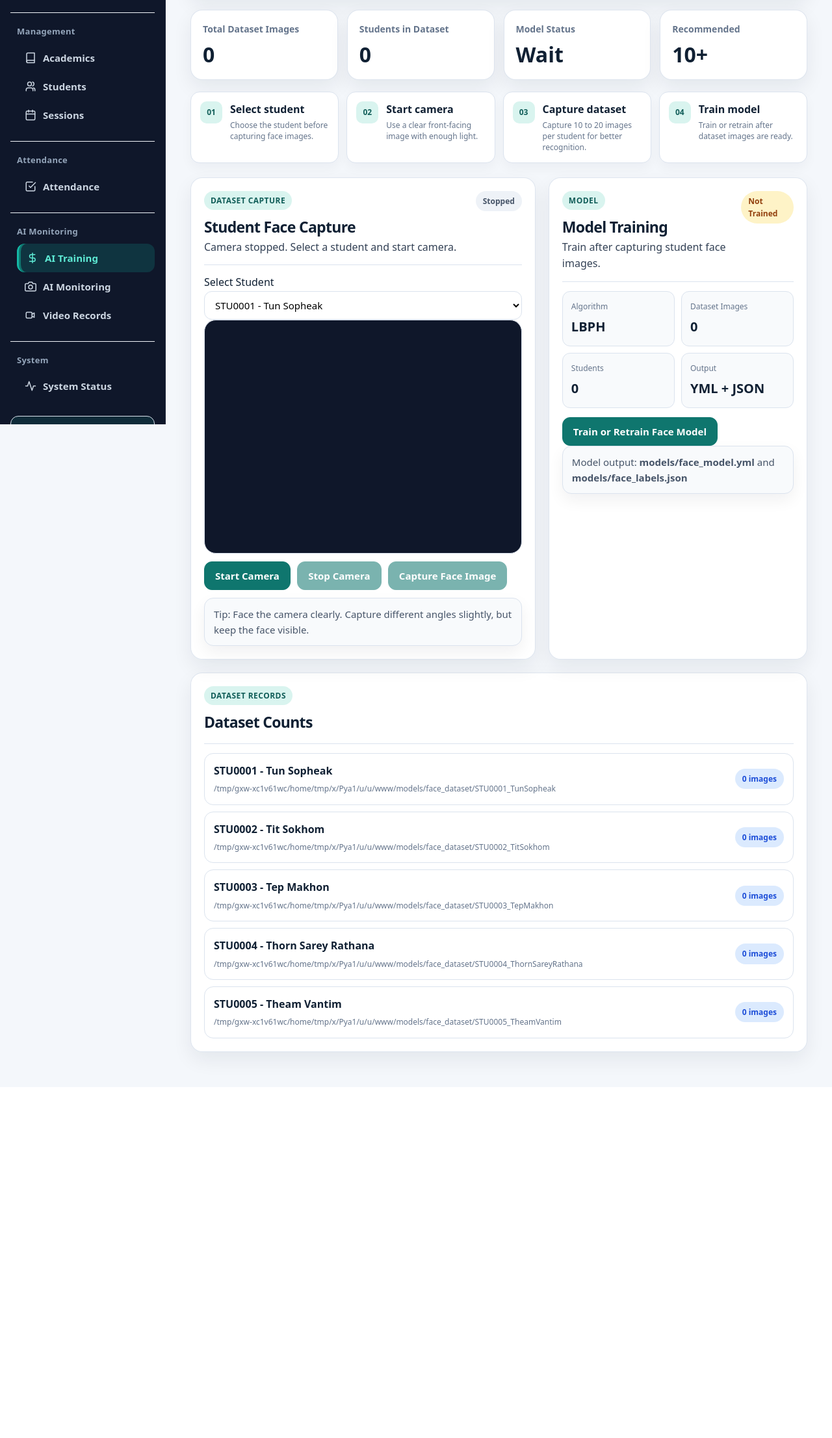
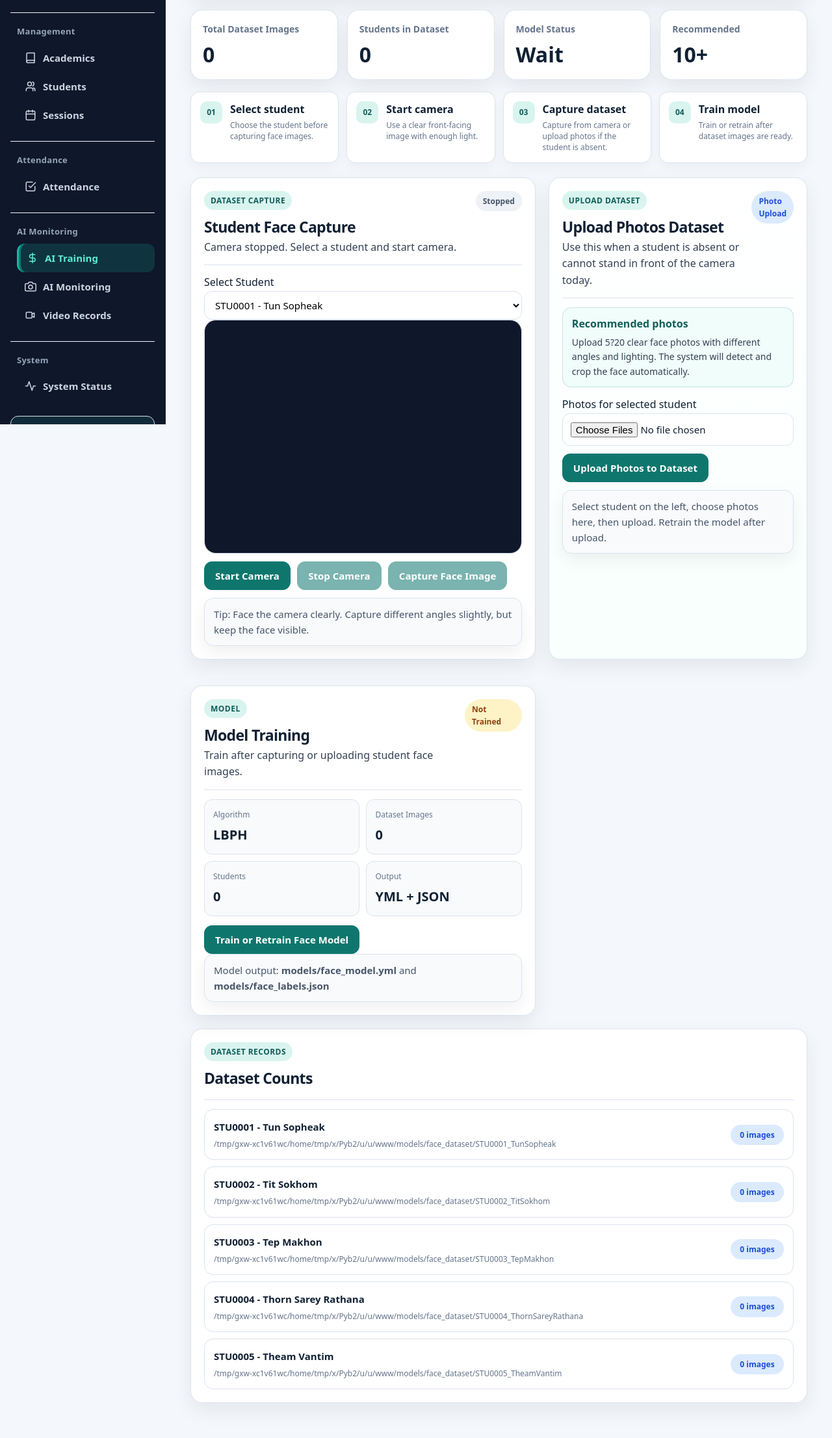
Before and after one commit to TunSopheak/Smart-Classroom-AI-V3, a FastAPI app: page /training/ in a window 1280 px wide. Shown: the part 147-2360 px from the top of the page at 65% size. Before the commit the page ends 1796 px from the top, so only its background shows below. Run offline with FastAPI, Linux system fonts and the light colour scheme; some web fonts are replaced.

Commit message:
Improve training data with names and photo upload

```diff
--- a/app/static/css/ux-final.css
+++ b/app/static/css/ux-final.css
@@ -438,3 +438,44 @@ body {
   70% { box-shadow: 0 0 0 8px rgba(220, 38, 38, 0); }
   100% { box-shadow: 0 0 0 0 rgba(220, 38, 38, 0); }
 }
+/* ================================
+   Stage 10 Training Data Improvement
+================================ */
+
+.upload-dataset-panel {
+  background: linear-gradient(180deg, #ffffff 0%, #f8fffc 100%) !important;
+}
+
+.upload-guideline {
+  border: 1px solid rgba(15, 118, 110, 0.18);
+  background: #f0fdfa;
+  border-radius: 14px;
+  padding: 12px 14px;
+  margin-bottom: 14px;
+}
+
+.upload-guideline strong {
+  color: #115e59;
+  display: block;
+  margin-bottom: 4px;
+}
+
+.upload-guideline p {
+  margin: 0;
+  font-size: 14px;
+}
+
+#photo-upload-input {
+  width: 100%;
+  padding: 12px !important;
+  background: #ffffff;
+}
+
+.dataset-card strong {
+  font-size: 15px;
+}
+
+.dataset-card .status-pill {
+  min-width: 82px;
+  text-align: center;
+}
--- a/app/static/js/training.js
+++ b/app/static/js/training.js
@@ -173,3 +173,65 @@ if (startButton) startButton.addEventListener("click", startCamera);
 if (stopButton) stopButton.addEventListener("click", stopCamera);
 if (captureButton) captureButton.addEventListener("click", captureFace);
 if (trainButton) trainButton.addEventListener("click", trainModel);
+
+
+// ================================
+// Stage 10.2 Upload Photos Dataset
+// ================================
+
+const photoUploadInput = document.getElementById("photo-upload-input");
+const uploadPhotosButton = document.getElementById("upload-photos");
+const uploadMessage = document.getElementById("upload-message");
+
+function setUploadMessage(message, className = "") {
+  if (uploadMessage) {
+    uploadMessage.textContent = message;
+    uploadMessage.className = "note-box " + className;
+  }
+}
+
+async function uploadPhotosDataset() {
+  if (!photoUploadInput || !photoUploadInput.files || photoUploadInput.files.length === 0) {
+    setUploadMessage("Please choose at least one photo.", "status-warning");
+    return;
+  }
+
+  const studentCode = studentSelect.value;
+  const formData = new FormData();
+  formData.append("student_code", studentCode);
+
+  Array.from(photoUploadInput.files).forEach((file) => {
+    formData.append("files", file);
+  });
+
+  uploadPhotosButton.disabled = true;
+  setUploadMessage(`Uploading ${photoUploadInput.files.length} photo(s) for ${studentCode}...`);
+
+  try {
+    const response = await fetch("/training/upload-photos", {
+      method: "POST",
+      body: formData,
+    });
+
+    const result = await response.json();
+
+    if (!response.ok || !result.ok) {
+      throw new Error(result.message || "Upload failed.");
+    }
+
+    let message = `${result.message} Total dataset for ${result.student_name}: ${result.image_count} images.`;
+    if (result.errors && result.errors.length > 0) {
+      message += " Some files skipped: " + result.errors.join(" | ");
+    }
+
+    setUploadMessage(message, result.skipped_count > 0 ? "status-warning" : "status-success");
+    photoUploadInput.value = "";
+  } catch (error) {
+    console.error("Photo upload failed:", error);
+    setUploadMessage(error.message || "Photo upload failed.", "status-danger");
+  } finally {
+    uploadPhotosButton.disabled = false;
+  }
+}
+
+if (uploadPhotosButton) uploadPhotosButton.addEventListener("click", uploadPhotosDataset);
--- a/app/templates/training.html
+++ b/app/templates/training.html
@@ -52,7 +52,7 @@
     <span>03</span>
     <div>
       <strong>Capture dataset</strong>
-      <p>Capture 10 to 20 images per student for better recognition.</p>
+      <p>Capture from camera or upload photos if the student is absent.</p>
     </div>
   </div>
   <div class="flow-step">
@@ -99,12 +99,39 @@
     </div>
   </div>
 
+  <div class="panel upload-dataset-panel">
+    <div class="panel-heading">
+      <div>
+        <span class="section-label">Upload Dataset</span>
+        <h2>Upload Photos Dataset</h2>
+        <p class="muted">Use this when a student is absent or cannot stand in front of the camera today.</p>
+      </div>
+      <span class="status-pill status-info">Photo Upload</span>
+    </div>
+
+    <div class="upload-guideline">
+      <strong>Recommended photos</strong>
+      <p>Upload 5?20 clear face photos with different angles and lighting. The system will detect and crop the face automatically.</p>
+    </div>
+
+    <label class="label">Photos for selected student</label>
+    <input id="photo-upload-input" type="file" accept="image/*" multiple>
+
+    <div class="button-row training-actions">
+      <button id="upload-photos" type="button">Upload Photos to Dataset</button>
+    </div>
+
+    <div id="upload-message" class="note-box">
+      Select student on the left, choose photos here, then upload. Retrain the model after upload.
+    </div>
+  </div>
+
   <div class="panel">
     <div class="panel-heading">
       <div>
         <span class="section-label">Model</span>
         <h2>Model Training</h2>
-        <p class="muted">Train after capturing student face images.</p>
+        <p class="muted">Train after capturing or uploading student face images.</p>
       </div>
       <span id="model-badge" class="status-pill {% if training_status.trained %}status-success{% else %}status-warning{% endif %}">
         {% if training_status.trained %}Trained{% else %}Not Trained{% endif %}
```
Also changed, not shown: app/routers/training.py (+24 -1 lines), app/services/face_attendance_service.py (+12 -1 lines), app/services/training_service.py (+85 -0 lines), app/static/js/camera.js (+4 -4 lines).
